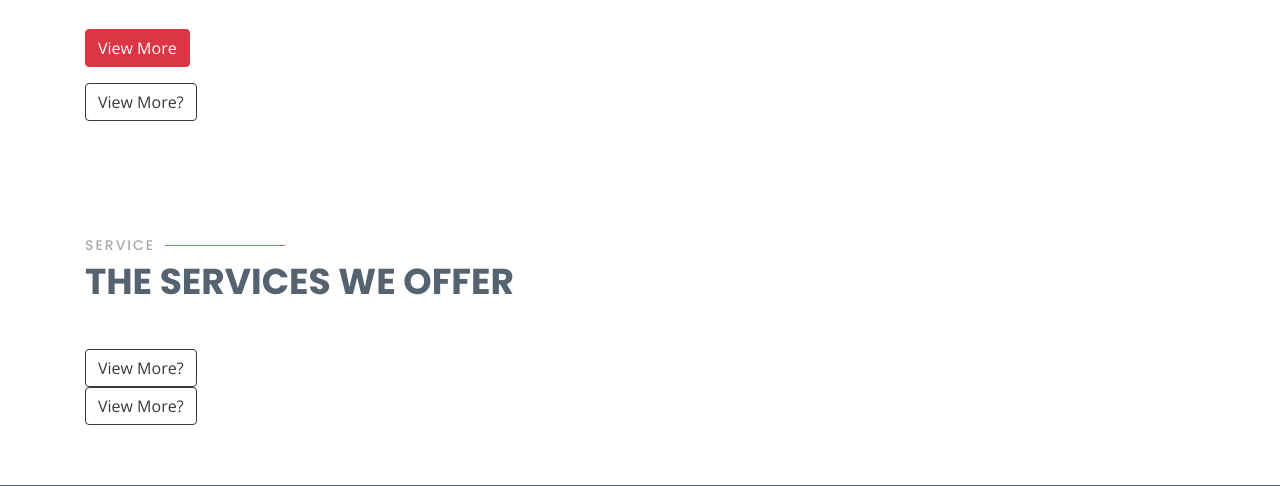
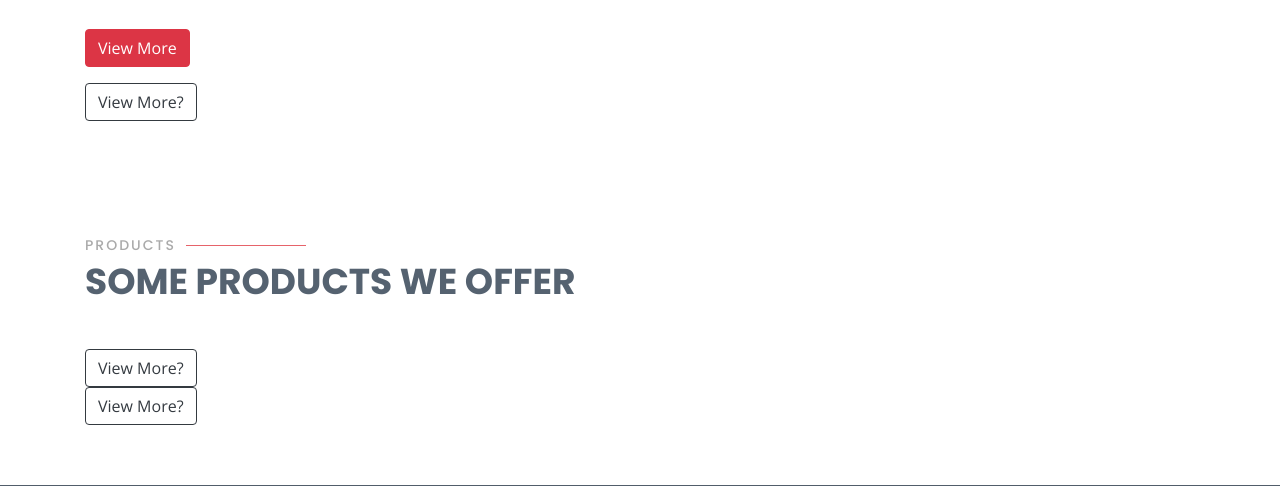
Before and after one commit to ImLordImpaler/KS_MAINTAIN_1, a Django app: template basic/templates/basic/new/action.html in a window 1280 px wide. Shown: the part 1587-2073 px from the top of the page. Run offline with Django 3.2, Linux system fonts and the light colour scheme; the template is opened without the code that fills it, so the values that code supplies are empty; some libraries are stand-ins or nearby versions.

Commit message:
Update services.html

```diff
--- a/basic/templates/basic/services.html
+++ b/basic/templates/basic/services.html
@@ -3,8 +3,8 @@
       <div class="container">
 
         <div class="section-title">
-          <h2>Service</h2>
-          <p>The Services We Offer</p>
+          <h2>Products</h2>
+          <p>Some Products We Offer</p>
         </div>
 <a class='btn btn-outline-dark' href="{% url 'port' %}" >View More?</a>
         <div class="row">
```
